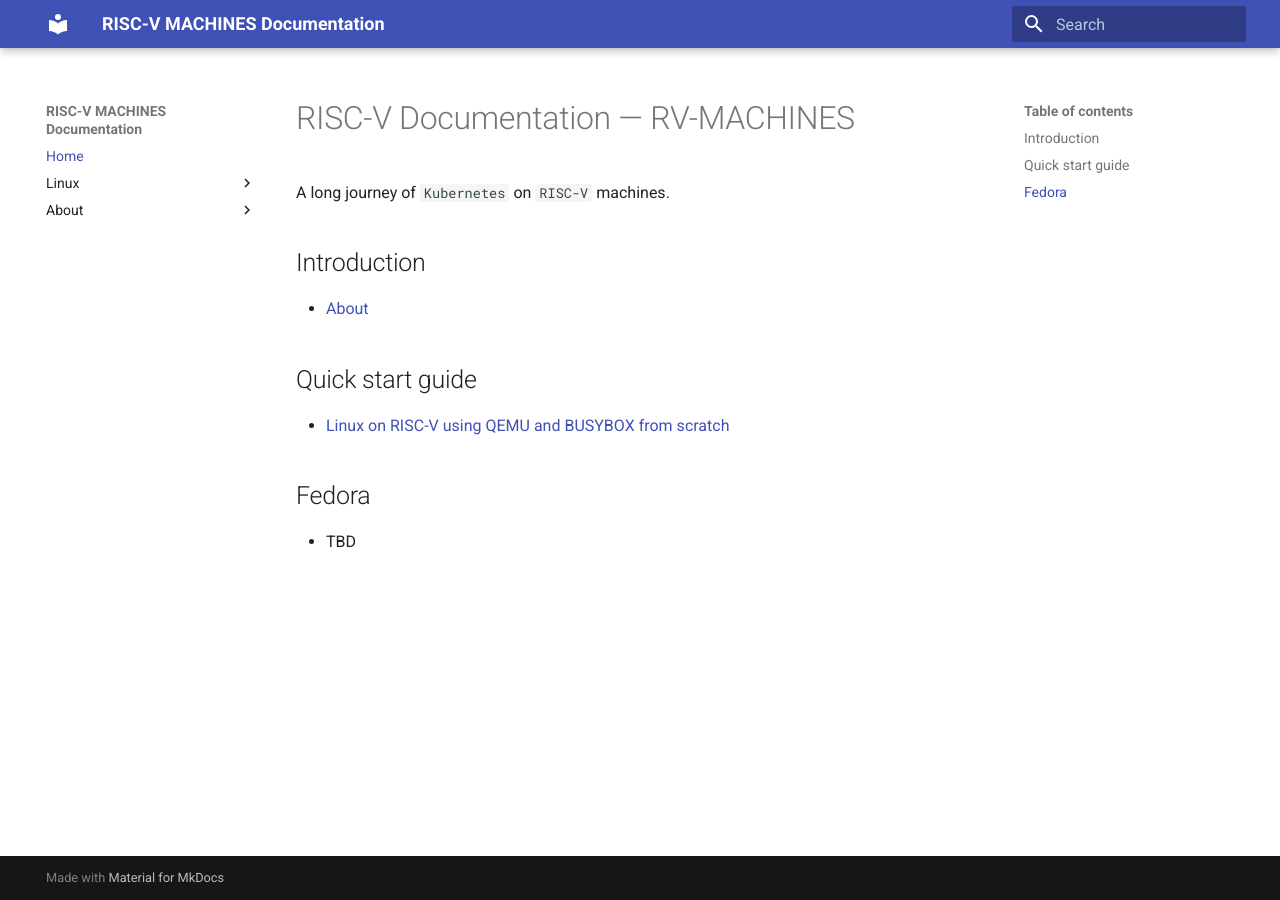
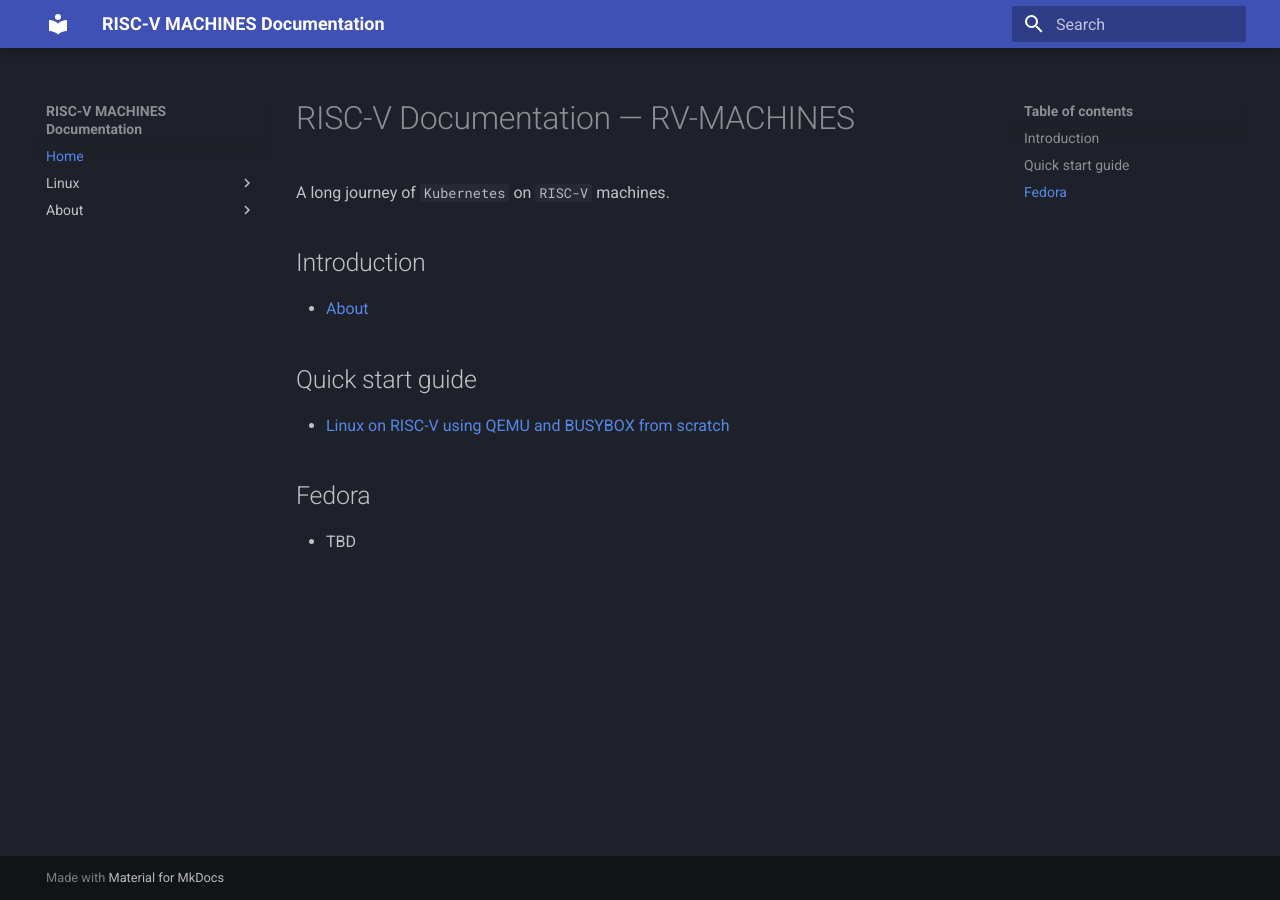
Before and after one commit to rv-machines/documentation, an MkDocs documentation site: the page built from docs/index.md, in a window 1280 px wide. Built offline with MkDocs 1.6.1 and Material for MkDocs 9.7.7, drawn with Linux system fonts in a browser that asks for light colours.

Commit message:
dark mode

```diff
--- a/mkdocs.yml
+++ b/mkdocs.yml
@@ -6,6 +6,7 @@
   - 'Linux':
     - 'Linux on RISC-V using QEMU and BUSYBOX from scratch': 'linux/simple.md'
   - 'About':
+    - 'The Project': 'about.md'
     - 'Authors': 'about.md#authors'
     - 'License': 'about.md#license'
 
@@ -13,6 +14,8 @@
 
 theme:
     name: material
+    palette:
+      scheme: slate
     highlightjs: true
 
 markdown_extensions:
```
